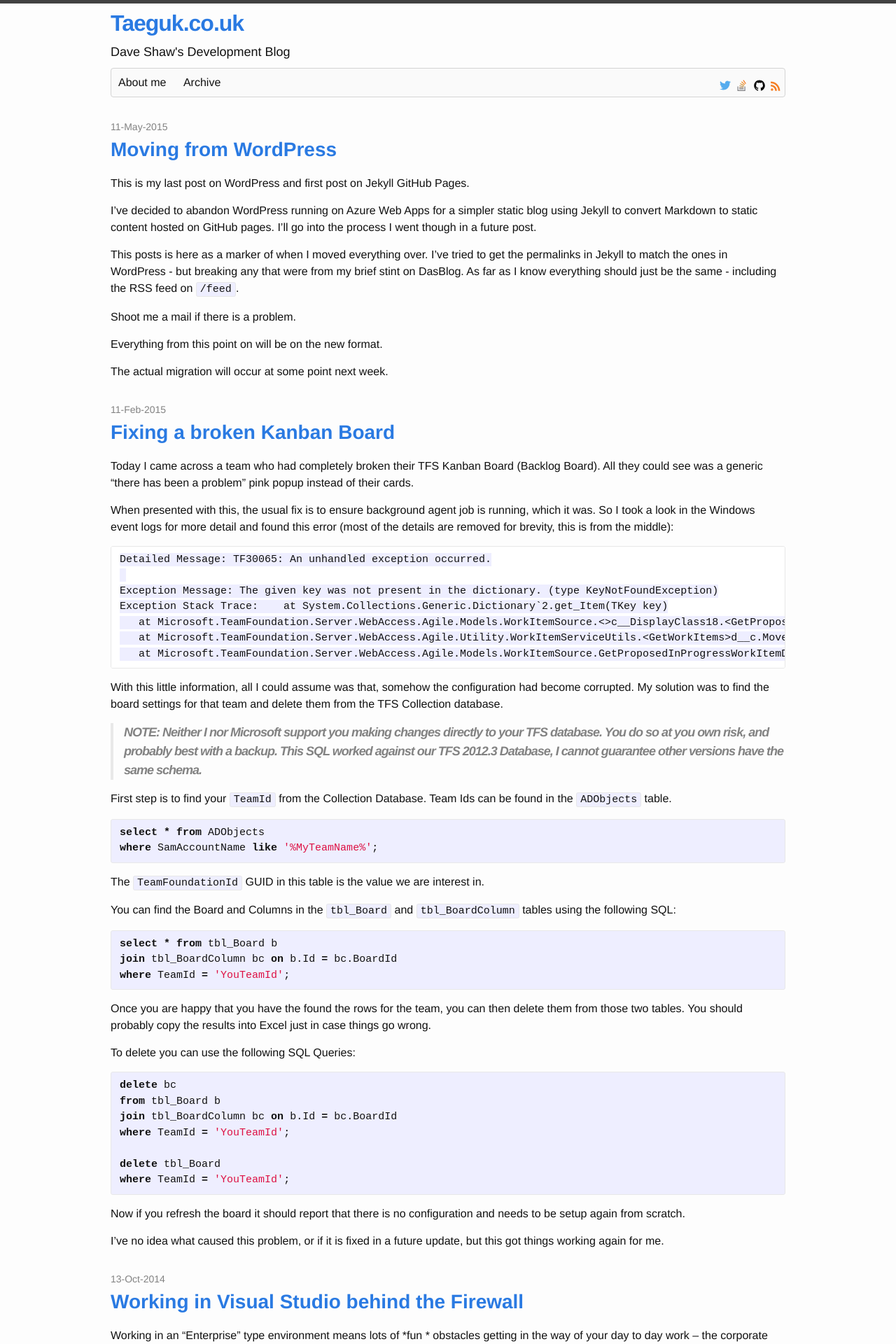
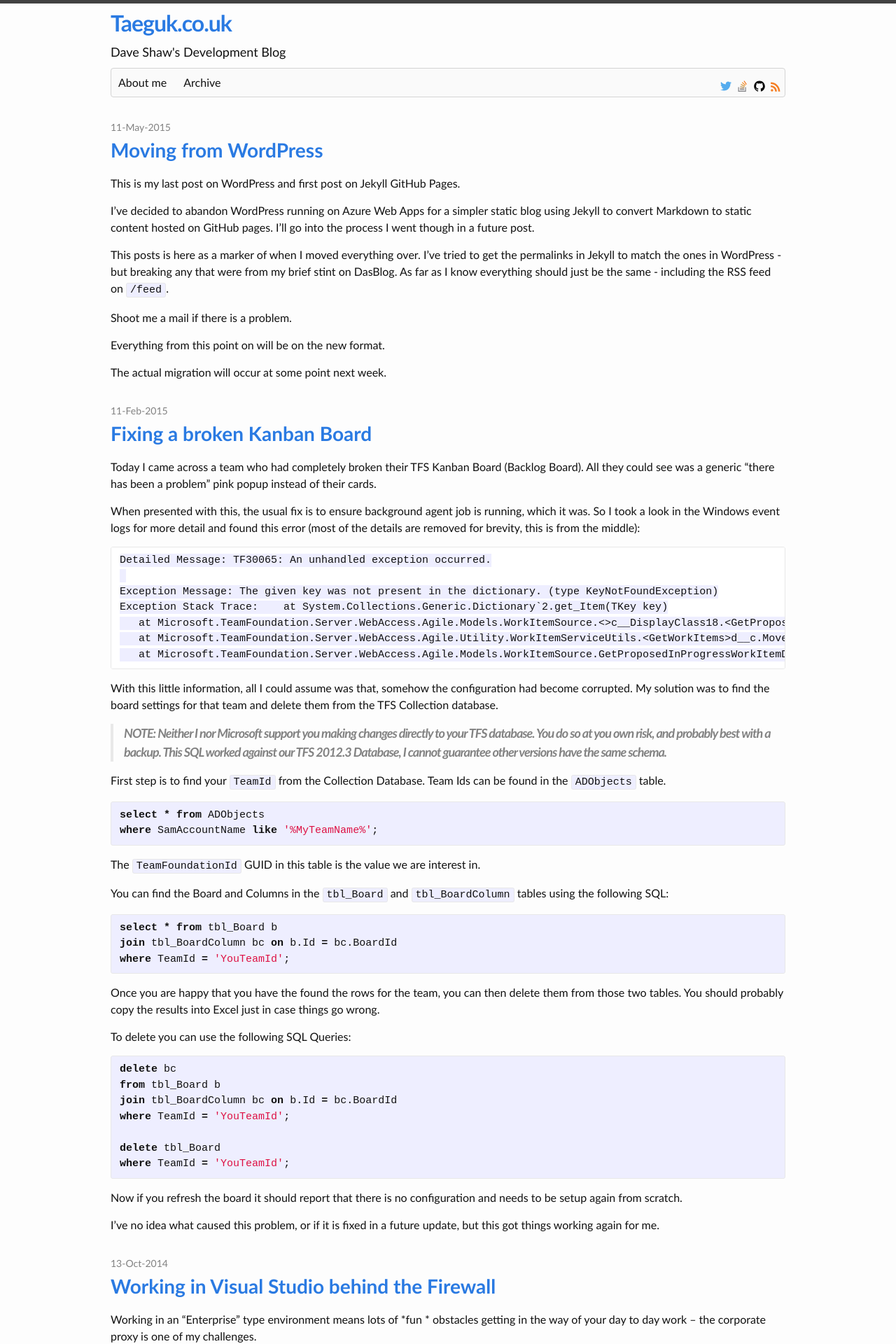
Before and after one commit to xdaDaveShaw/xdaDaveShaw.github.io, a Jekyll site: the page built from index.html, in a window 1280 px wide. Shown: the top 1920 px of the page at 70% size. Built offline with Jekyll 4.4.1, drawn with Linux system fonts in a browser that asks for light colours.

Commit message:
Updating font to Calibri, Candara, Segoe, "Segoe UI", Optima, Arial, sans-serif;

```diff
--- a/css/main.scss
+++ b/css/main.scss
@@ -6,7 +6,7 @@
 
 
 // Our variables
-$base-font-family: Helvetica, Arial, sans-serif;
+$base-font-family: Calibri, Candara, Segoe, "Segoe UI", Optima, Arial, sans-serif;
 $base-font-size:   16px;
 $small-font-size:  $base-font-size * 0.875;
 $base-line-height: 1.5;
```
